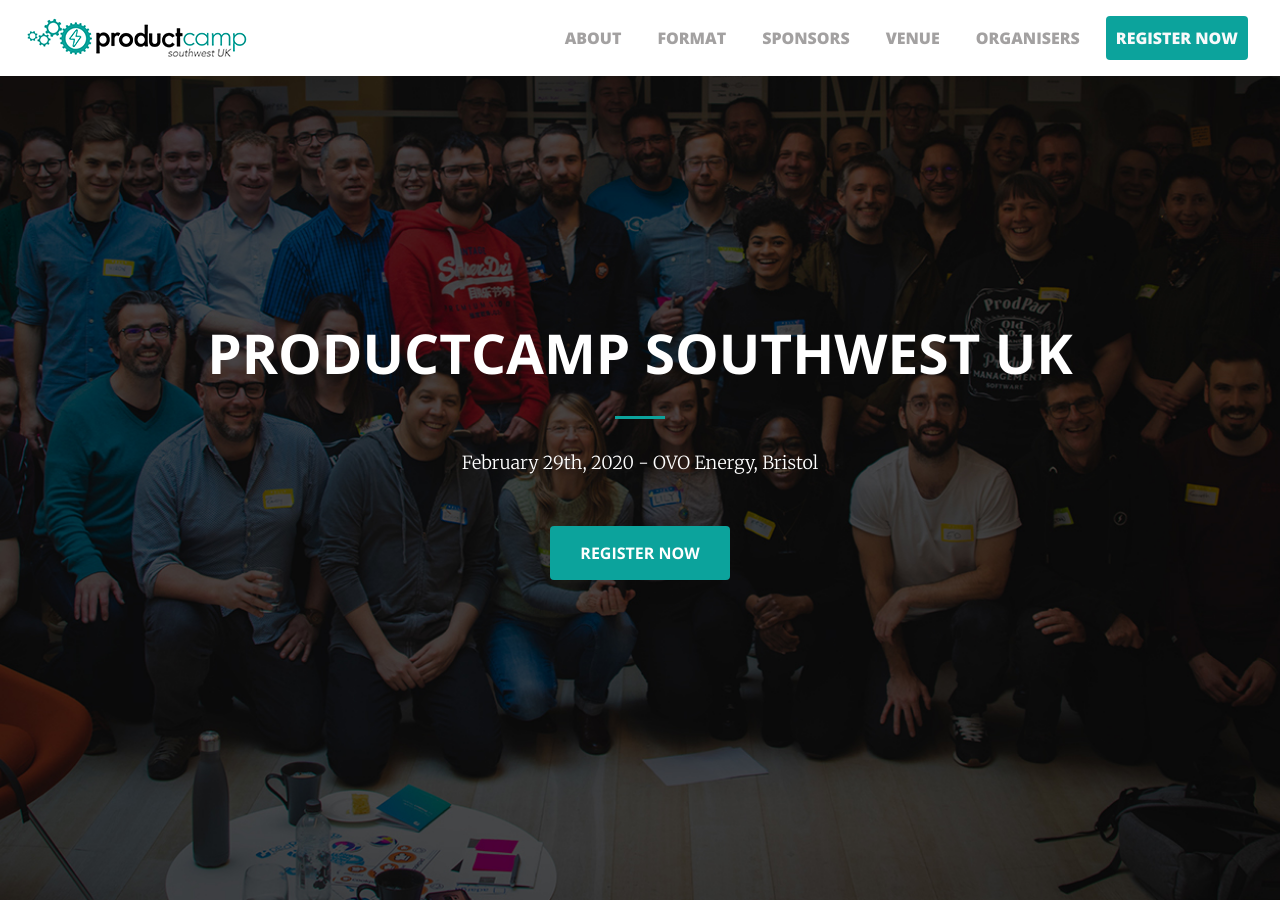
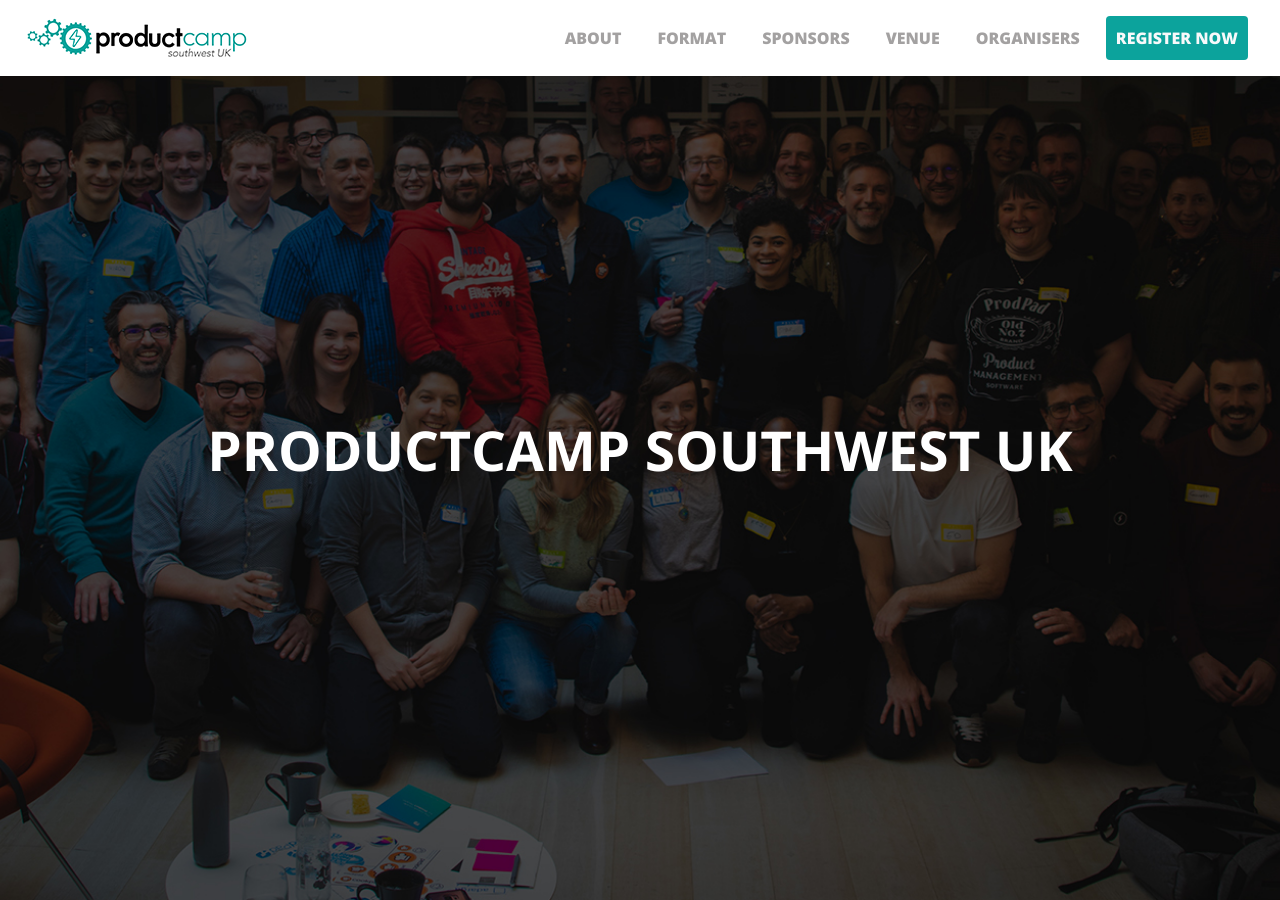
Before and after one commit to inavarre/product-camp-bristol-bath, a Jekyll site: the page built from index.html, in a window 1280 px wide and 900 px high. Built offline with Jekyll 4.4.1, drawn with Linux system fonts in a browser that asks for light colours; nearby versions of some CDN libraries.

Commit message:
Removing register button

```diff
--- a/_includes/header.html
+++ b/_includes/header.html
@@ -3,9 +3,6 @@
         <div class="row">
             <div class="hero">
                 <h1>ProductCamp Southwest UK</h1>
-                <hr>
-                <p class="animated fadeInUp">February 29th, 2020 - OVO Energy, Bristol</p>
-                <a href="https://productcampswuk.eventbrite.com/" target="_blank" class="btn btn-primary btn-xl animated fadeInUp delay-1s page-scroll">Register Now</a>
             </div>
         </div>
         </div>
```
